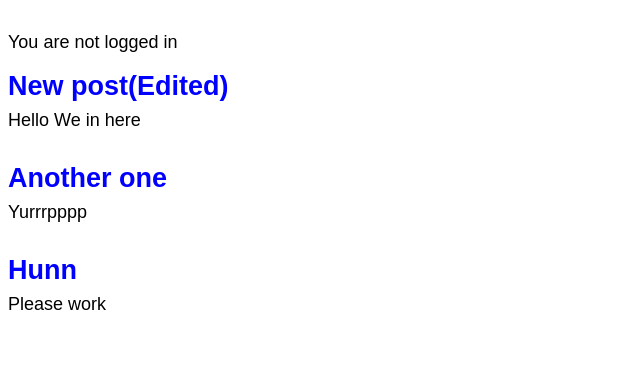
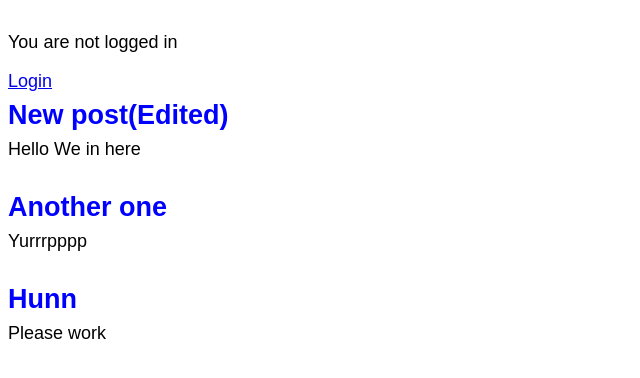
Before and after one commit to ZachHunn/django_blog, a Django app: page / in a window 1280 px wide. Shown: the part 99-477 px from the top of the page, without its empty margins (0-640 px from the left). Run offline with Django 3.2, Linux system fonts and the light colour scheme; data comes from the database, SQL or seed files in the repository; parts of the project's set-up code (start-up, migrations or seed data) failed here and were passed over.

Commit message:
added login text

```diff
--- a/templates/base.html
+++ b/templates/base.html
@@ -26,7 +26,7 @@
             <p><a href="{% url 'logout' %}">Logout</a></p>
         {% else %}
             <p>You are not logged in</p>
-            <a href="{% url 'login' %}"></a>
+            <a href="{% url 'login' %}">Login</a>
 
 
         {% endif %}
```
